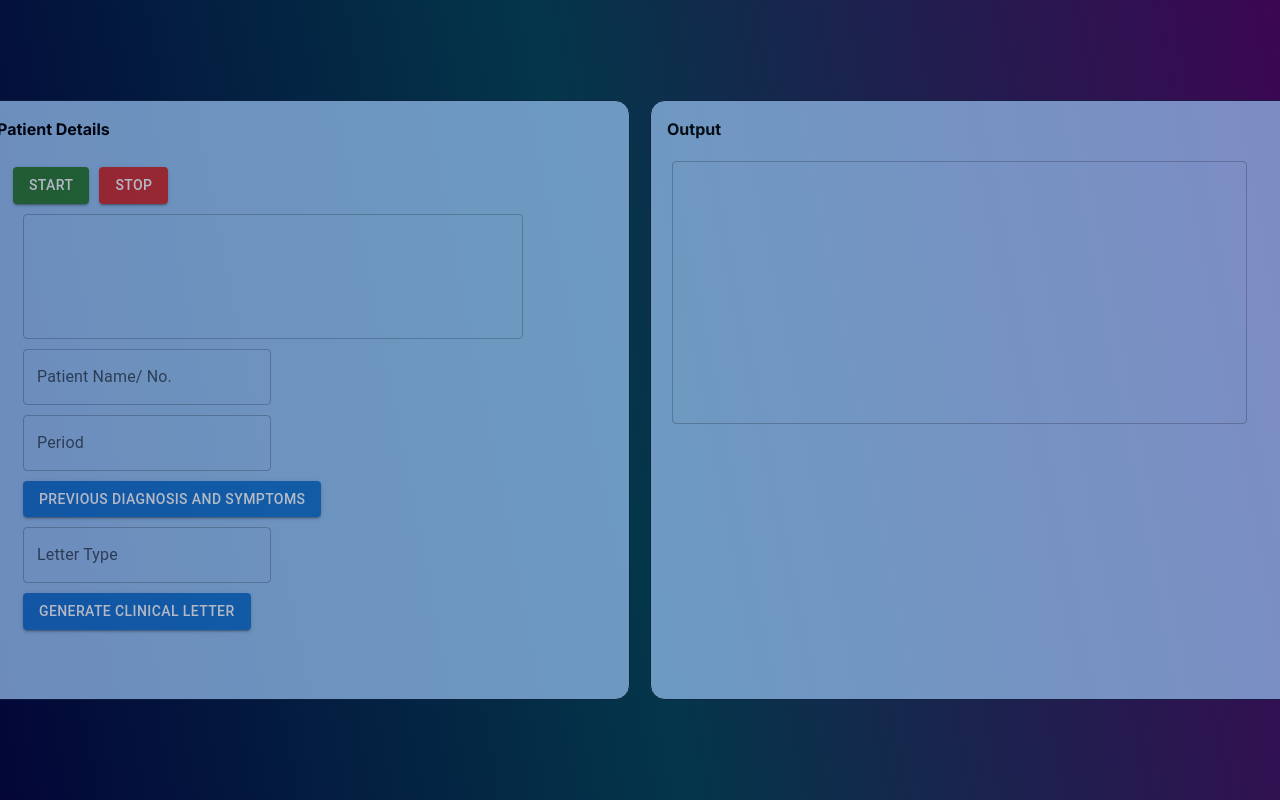
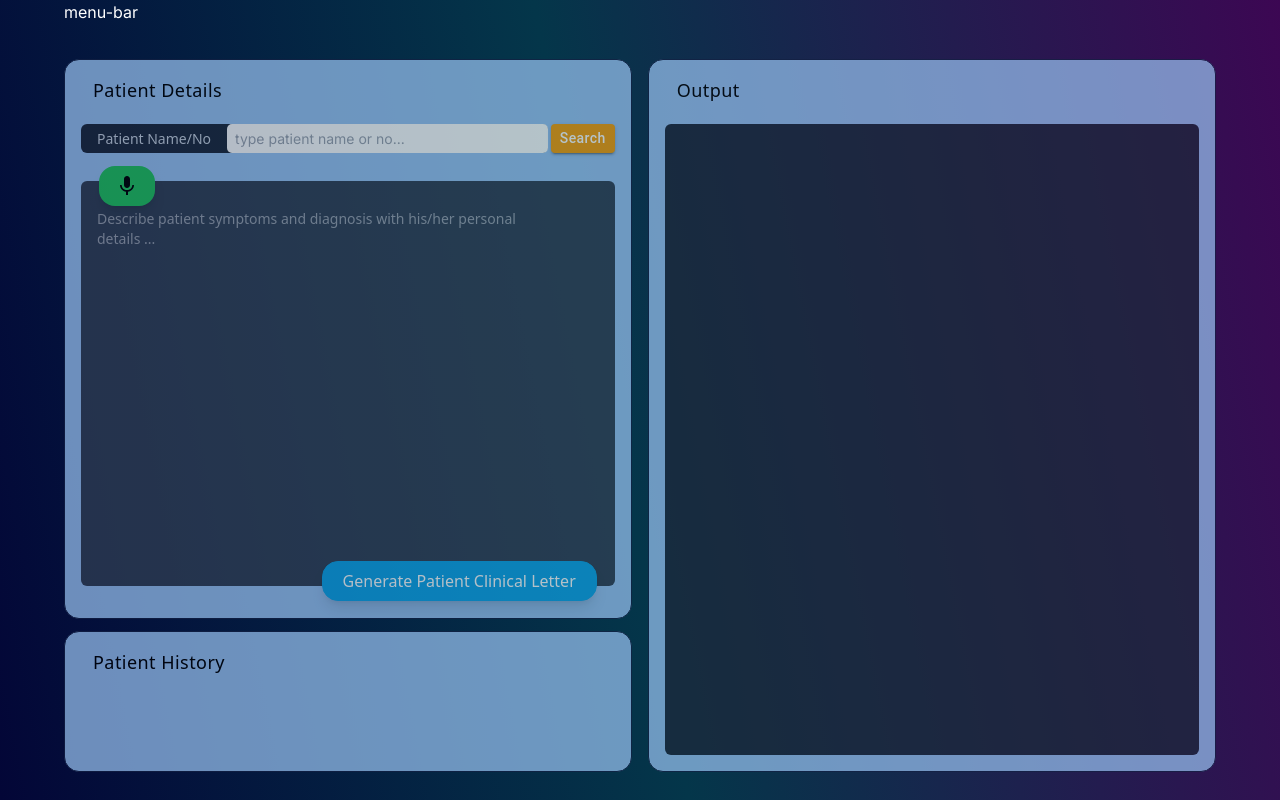
Before and after one commit to muthuni-dealwis/e18-4yp-Generating-Patient-Clinical-Letters-Using-LLMs, a Next.js app in the folder code/Web_Application/patient-clinical-letter-generator/: page /inputform in a window 1280 px wide. Built offline with nearby package versions, Linux system fonts and the light colour scheme.

Commit message:
update front-end

```diff
--- a/code/Web_Application/patient-clinical-letter-generator/app/globals.css
+++ b/code/Web_Application/patient-clinical-letter-generator/app/globals.css
@@ -61,29 +61,29 @@ body {
   background-color: #9AC5F4;
   padding: 1em;
   border: 1px solid #132043;
-  width: 650px;
-  height: 600px;
+  /* width: 650px;
+  height: 600px; */
   border-radius: 15px;
   opacity: 0.7;
 
 }
 
-.patient-data-form-heading{
+/* .patient-data-form-heading{
   text-align: left;
   font-size: 1rem;
   font-weight: bold;
   margin-bottom: 10px;
-}
+} */
 
 .patient-data-form{
   padding: 1em;
 }
 
-.data-input-container {
+/* .data-input-container {
   display: grid;
-  grid-template-columns: repeat(2, 1fr); /* Two columns with equal width */
-  gap: 20px; /* Space between columns */
-}
+  grid-template-columns: repeat(2, 1fr);
+  gap: 20px;
+} */
 
 
 @media screen and (min-width: 600px) {
@@ -95,7 +95,7 @@ body {
   }
 }
 
-label {
+/* label {
   text-align: left;
   padding: 0.25rem 0;
 }
@@ -105,6 +105,27 @@ input {
   padding: 1rem;
   border: none;
   border-radius: 10px;
+} */
+
+.patient-identity label {
+  font-size: 14px;
+}
+
+.patientName-input {
+  font-size: 14px;
+  color: #000; /* Typing color */
+  padding: 4px 8px;
+  border: none;
+  border-radius: 5px;
+  /* width: 100%; */
+}
+
+.patientName-input:hover {
+  border-color: #000;
+}
+
+::placeholder {
+  color: #aaa;
 }
 
 button {
@@ -114,6 +135,16 @@ button {
   border-radius: 10px;
   cursor: pointer;
   color: #7439db;
+}
+
+.controllers {
+  top: -15px;
+  left: 18px;
+}
+
+.gen-letter {
+  bottom: -15px;
+  right: 18px;
 }
 
 .link-btn {
--- a/code/Web_Application/patient-clinical-letter-generator/app/inputform/page.tsx
+++ b/code/Web_Application/patient-clinical-letter-generator/app/inputform/page.tsx
@@ -1,23 +1,43 @@
-'use client'
+"use client";
 
 import React, { useState, useEffect } from "react";
-import { TextField, Button} from '@mui/material';
+import { TextField, Button } from "@mui/material";
+import MicIcon from "@mui/icons-material/Mic";
+import MicOffIcon from "@mui/icons-material/MicOff";
 // import { DatePicker } from '@mui/x-date-pickers/DatePicker';
 import axios from "axios";
 
 // import DatePicker from "react-datepicker";
 import "react-datepicker/dist/react-datepicker.css";
 
-const DataInputForm: React.FC<any> = (props) =>{
+const DataInputForm: React.FC<any> = (props) => {
+  const [patientname, setPatientname] = useState("");
+  const [email, setEmail] = useState("");
+  const [password, setPassword] = useState("");
+  const [errors, setErrors] = useState({});
+  const [input, setInput] = useState("");
+  const [period, setPeriod] = useState("");
+  const [lettertype, setLettertype] = useState("");
+  // const [output, setOutput] = useState("");
 
-    const [patientname,setPatientname] = useState('');
-    const [email, setEmail] = useState('');
-    const [password, setPassword] = useState('');
-    const [errors, setErrors] = useState({});
-    const [input,setInput] = useState('');
-    const [period,setPeriod] = useState('');
-    const [lettertype,setLettertype] = useState('');
+  const [patient, setPatient] = useState("");
+  const [micState, setMicState] = useState(true);
+  const [genLetIsClicked, setGenLetIsClicked] = useState(false);
+  const [voice2TextInput, setVoice2TextInput] = useState("");
   const [output, setOutput] = useState("");
+
+  const handleNameChange = (event: any) => {
+    setPatient(event.target.value);
+  };
+
+  const handleGenLetterClick = () => {
+    setGenLetIsClicked(!genLetIsClicked);
+  };
+
+  useEffect(() => {
+    // console.log("genLetIsClicked changed:", genLetIsClicked);
+    setOutput(voice2TextInput);
+  }, [genLetIsClicked]);
 
   const handleSubmit = () => {
     // e.preventDefault();
@@ -25,17 +45,22 @@ const DataInputForm: React.FC<any> = (props) =>{
 
     setOutput("Loading");
 
-        axios.post('http://localhost:8080/api/home', {
-            patientName: patientname,
-            email: email,
-            period: period,
-            letterType: lettertype
+    const msg =
+      "patientname: " +
+      patientname +
+      "\nletterType: " +
+      lettertype +
+      "\nwrite a clinical letter for the above given cancer patient";
+
+    axios
+      .post("http://localhost:8080/api/chat", {
+        prompt: msg,
       })
-        .then(response => {
+      .then((response) => {
         console.log(response.data); // Log the response from the server
         setOutput(response.data.patientName);
       })
-        .catch(error => {
+      .catch((error) => {
         console.error(error); // Log any errors that occur
       });
 
@@ -44,20 +69,127 @@ const DataInputForm: React.FC<any> = (props) =>{
     // .then((data) => {
     //   setOutput(data.message);
     // });
-    }
+  };
 
   const handleChange = () => {
     // setAge(event.target.value);
   };
 
-    return(
+  const msg =
+    "Lorem ipsum dolor sit, amet consectetur adipisicing elit. Cupiditate voluptatum consequatur magni hic in ipsa neque perspiciatis odit quod soluta consequuntur cum odio reprehenderit praesentium, optio, quia eligendi dignissimos porro. Veniam possimus magnam facere obcaecati fuga, iste temporibus quos necessitatibus ea doloribus velit dolores, rem molestias eaque saepe quis placeat!\n\nLorem ipsum dolor sit, amet consectetur adipisicing elit. Cupiditate voluptatum consequatur magni hic in ipsa neque perspiciatis odit quod soluta consequuntur cum odio reprehenderit praesentium, optio, quia eligendi dignissimos porro. Veniam possimus magnam facere obcaecati fuga, iste temporibus quos necessitatibus ea doloribus velit dolores, rem molestias eaque saepe quis placeat!";
+  // const msg =
+  //   "Dr. Smart\nDoctor's Surgery\nAustralia\n\nSpecialist Clinic\nAustralia\n\nDear Mr. Specialist,\n\nRe: Kevin Hall, 42 Wallaby Way, Sydney\n\nThank you for considering Kevin Hall, a 44-year-old gentleman, for consultation regarding his bone tumor.\n\nMr. Hall presents with a high-grade pleiomorphic leiomyosarcoma, specifically diagnosed as Leiomyosarcoma in the parascapular region.\n\nTreatment: Mr. Hall has undergone a combination of radiotherapy and surgery to address his condition.\n\nCurrent Medications:\nNone\n\nI have advised Mr. Hall regarding his treatment plan and its implications for his ongoing care.\n\nFurthermore, Mr. Hall has undergone investigations to assess his condition and fitness for further interventions, including [please insert relevant investigations].\n\nBased on these findings, I have determined Mr. Hall's current status and recommended course of action.\n\nI kindly request any further guidance or feedback regarding Mr. Hall's condition and treatment plan to ensure optimal management.\n\nRegards,\n\nDr. Smart\nSpecialist\n[Signature]\n[Date]";
 
-        <div className="data-input-container">
-            <div className="data-input-form">
+  return (
+    <div className="data-input-container box-border w-full h-screen flex flex-col px-7 md:px-16">
+      <div className="menu-bar w-full h-16 text-white">menu-bar</div>
+      <div className="flex flex-col md:flex-row h-full pb-7">
+        <div className="box w-full md:w-1/2 h-full md:mr-4 flex flex-col">
+          <div className="data-input-form mb-3 flex flex-col flex-grow h-4/5">
+            <div className="font-sans text-lg font-medium tracking-wide ml-3 h-12">
+              Patient Details
+            </div>
+            <div className="patient-identity flex w-full mb-7">
+              <div className="patient-input flex flex-grow bg-slate-800 rounded-md">
+                <label
+                  htmlFor="patientName"
+                  className="font-sans text-slate-300 text-sm px-4 my-auto"
+                >
+                  Patient Name/No
+                </label>
+                <input
+                  type="text"
+                  id="patientName"
+                  className="patientName-input flex-grow"
+                  value={patient}
+                  onChange={handleNameChange}
+                  placeholder={patient ? "" : "type patient name or no..."} // Conditional placeholder
+                />
+              </div>
+              <Button
+                style={{
+                  marginLeft: "3px",
+                  backgroundColor: "#f59e0b",
+                  padding: 0,
+                  textTransform: "capitalize",
+                }}
+                variant="contained"
+                // color="success"
+              >
+                Search
+              </Button>
+            </div>
+            <div className="voice2text-container relative flex-grow mb-4">
+              {/* <div
+                className="h-full overflow-auto font-sans font-medium text-sm text-slate-300 bg-slate-700 rounded-md px-4 py-7 text-justify"
+                style={{ whiteSpace: "pre-line" }}
+              >
+                {msg}
+              </div> */}
+              <div className="relative h-full overflow-hidden font-sans font-medium text-sm text-slate-300 bg-slate-700 rounded-md">
+                <textarea
+                  className="absolute inset-0 w-full h-full bg-transparent px-4 py-7 text-justify resize-none"
+                  style={{ whiteSpace: "pre-line" }}
+                  value={voice2TextInput}
+                  placeholder="Describe patient symptoms and diagnosis with his/her personal
+                  details ..."
+                  onChange={(e) => setVoice2TextInput(e.target.value)}
+                />
+              </div>
+              <div
+                className={`controllers ${
+                  micState ? "bg-green-500" : "bg-red-500"
+                } w-14 h-10 rounded-2xl absolute flex justify-center items-center shadow-lg`}
+                onClick={() => setMicState(!micState)}
+              >
+                {micState ? <MicIcon /> : <MicOffIcon />}
+              </div>
+              {/* <div
+                className={`gen-letter bg-sky-500 w-fit h-10 px-5 rounded-2xl absolute flex justify-center items-center shadow-lg border border-sky-600 transition duration-300 ${
+                  genLetIsClicked ? "transform scale-90" : ""
+                }`}
+                onClick={handleGenLetterClick}
+              >
+                Generate Patient Clinical Letter
+              </div> */}
+              <div
+                className="gen-letter bg-sky-500 w-fit h-10 px-5 rounded-2xl absolute flex justify-center
+                items-center shadow-lg border border-sky-500 text-white font-sans font-medium hover:bg-sky-600
+                hover:text-white hover:border-sky-600 active:bg-sky-700 active:text-white active:border-sky-800"
+                onClick={handleGenLetterClick}
+              >
+                Generate Patient Clinical Letter
+              </div>
+            </div>
+          </div>
+          <div className="data-input-form flex-grow flex-grow-0 h-1/5">
+            <div className="font-sans text-lg font-medium tracking-wide ml-3 h-12">
+              Patient History
+            </div>
+          </div>
+        </div>
+        <div className="box data-input-form flex flex-col w-full md:w-1/2 h-full">
+          <div className="font-sans text-lg font-medium tracking-wide ml-3 h-12">
+            Output
+          </div>
+          <div
+            className="output-container overflow-auto font-sans font-medium text-sm text-slate-300 flex-grow bg-slate-800 rounded-md px-4 py-7 text-justify"
+            style={{ whiteSpace: "pre-line" }}
+          >
+            {output}
+          </div>
+        </div>
+      </div>
+
+      {/* <div className="data-input-form">
         <h2 className="patient-data-form-heading">Patient Details</h2>
 
         <form className="patient-data-form">
-                    <Button style={{ marginRight: '10px' }} variant="contained" color="success">
+          <Button
+            style={{ marginRight: "10px" }}
+            variant="contained"
+            color="success"
+          >
             Start
           </Button>
 
@@ -65,7 +197,7 @@ const DataInputForm: React.FC<any> = (props) =>{
             Stop
           </Button>
 
-                    <div style={{ margin: '10px',width: '500px' }}>
+          <div style={{ margin: "10px", width: "500px" }}>
             <TextField
               id="outlined-controlled"
               label=""
@@ -79,7 +211,7 @@ const DataInputForm: React.FC<any> = (props) =>{
             />
           </div>
 
-                    <div style={{ margin: '10px' }}>
+          <div style={{ margin: "10px" }}>
             <TextField
               id="outlined-controlled"
               label="Patient Name/ No."
@@ -87,11 +219,10 @@ const DataInputForm: React.FC<any> = (props) =>{
               onChange={(event: React.ChangeEvent<HTMLInputElement>) => {
                 setPatientname(event.target.value);
               }}
-
             />
           </div>
 
-                    <div style={{ margin: '10px' }}>
+          <div style={{ margin: "10px" }}>
             <TextField
               id="outlined-controlled"
               label="Period"
@@ -102,13 +233,13 @@ const DataInputForm: React.FC<any> = (props) =>{
             />
           </div>
 
-                    <div style={{ margin: '10px' }}>
-                        <Button style={{ marginRight: '10px' }} variant="contained" >
+          <div style={{ margin: "10px" }}>
+            <Button style={{ marginRight: "10px" }} variant="contained">
               Previous Diagnosis and Symptoms
             </Button>
           </div>
 
-                    <div style={{ margin: '10px' }}>
+          <div style={{ margin: "10px" }}>
             <TextField
               id="outlined-controlled"
               label="Letter Type"
@@ -119,7 +250,7 @@ const DataInputForm: React.FC<any> = (props) =>{
             />
           </div>
 
-                    <div style={{marginTop:'10px',marginLeft: '10px'}}>
+          <div style={{ marginTop: "10px", marginLeft: "10px" }}>
             <Button variant="contained" onClick={handleSubmit}>
               Generate Clinical Letter
             </Button>
@@ -130,7 +261,7 @@ const DataInputForm: React.FC<any> = (props) =>{
       <div className="data-input-form">
         <h2 className="patient-data-form-heading">Output</h2>
 
-                <div style={{ marginTop: '20px',paddingLeft: '5px', width: '580px' }}>
+        <div style={{ marginTop: "20px", paddingLeft: "5px", width: "580px" }}>
           <TextField
             id="outlined-controlled"
             label=""
@@ -143,10 +274,9 @@ const DataInputForm: React.FC<any> = (props) =>{
             rows={10}
           />
         </div>
+      </div> */}
     </div>
-        </div>
-
-    )
-}
+  );
+};
 
 export default DataInputForm;
--- a/code/Web_Application/patient-clinical-letter-generator/package.json
+++ b/code/Web_Application/patient-clinical-letter-generator/package.json
@@ -11,6 +11,7 @@
   "dependencies": {
     "@emotion/react": "^11.11.4",
     "@emotion/styled": "^11.11.5",
+    "@mui/icons-material": "^5.15.15",
     "@mui/material": "^5.15.14",
     "@mui/x-date-pickers": "^7.1.0",
     "@types/node": "20.12.3",
```
Also changed, not shown: 2 other files (tests, documents, lock files or other folders). Lines whose indentation alone changed are shown as unchanged.
